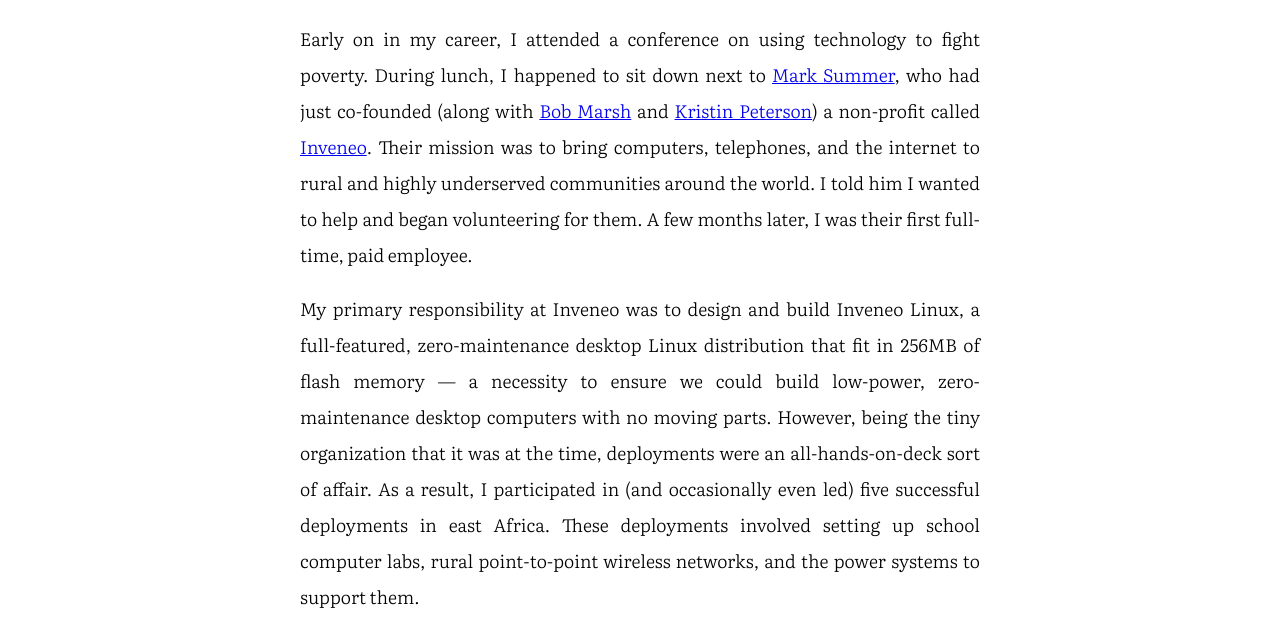
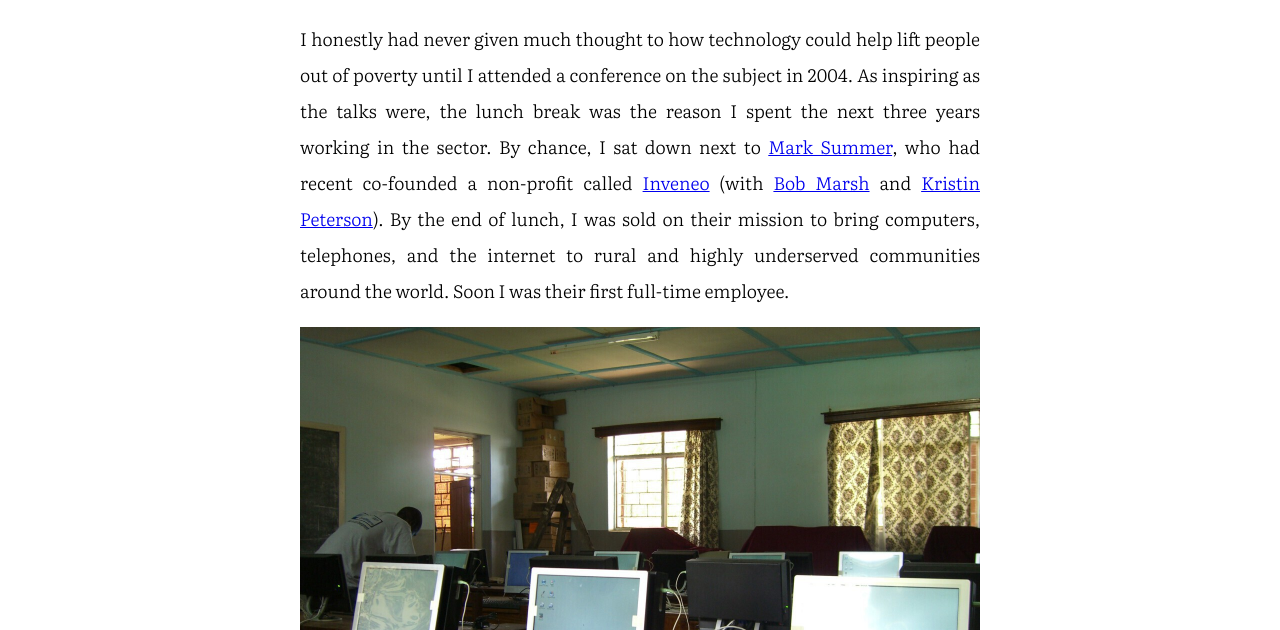
Before and after one commit to mmeisel/mmeisel.github.io, a plain HTML site: page work/social.html in a window 1280 px wide. Shown: the part 108-738 px from the top of the page. Drawn offline with nearby package versions, Linux system fonts and the light colour scheme; a web font is replaced by a local one.

Commit message:
Rewrite first paragraph of social page

```diff
--- a/work/social.html
+++ b/work/social.html
@@ -18,16 +18,23 @@
   <h1>Technology for Social Good</h1>
   <main>
     <p>
-      Early on in my career, I attended a conference on using technology to fight poverty. During
-      lunch, I happened to sit down next to
-      <a href="https://www.linkedin.com/in/mark-summer/">Mark Summer</a>, who had just co-founded
-      (along with <a href="https://www.linkedin.com/in/bob-marsh-b4a434/">Bob Marsh</a> and
-      <a href="https://www.linkedin.com/in/kristin-peterson-5165211/">Kristin Peterson</a>) a
-      non-profit called <a href="https://inveneo.org">Inveneo</a>. Their mission was to bring
-      computers, telephones, and the internet to rural and highly underserved communities around the
-      world. I told him I wanted to help and began volunteering for them. A few months later, I
-      was their first full-time, paid employee.
+      I honestly had never given much thought to how technology could help lift people out of
+      poverty until I attended a conference on the subject in 2004. As inspiring as the talks were,
+      the lunch break was the reason I spent the next three years working in the sector. By chance,
+      I sat down next to
+      <a href="https://www.linkedin.com/in/mark-summer/">Mark Summer</a>, who had recent
+      co-founded a non-profit called
+      <a href="https://inveneo.org">Inveneo</a> (with
+      <a href="https://www.linkedin.com/in/bob-marsh-b4a434/">Bob Marsh</a>
+      and <a href="https://www.linkedin.com/in/kristin-peterson-5165211/">Kristin Peterson</a>).
+      By the end of lunch, I was sold on their mission to bring computers, telephones, and
+      the internet to rural and highly underserved communities around the world. Soon I was their
+      first full-time employee.
     </p>
+    <figure>
+      <img src="/images/inveneo-school.jpg" alt="School Computer Lab" />
+      <figcaption>Installing a school computer lab in Kampala, Uganda, 2005</figcaption>
+    </figure>
     <p>
       My primary responsibility at Inveneo was to design and build Inveneo Linux, a full-featured,
       zero-maintenance desktop Linux distribution that fit in 256MB of flash memory &mdash; a
@@ -37,10 +44,6 @@
       led) five successful deployments in east Africa. These deployments involved setting up school
       computer labs, rural point-to-point wireless networks, and the power systems to support them.
     </p>
-    <figure>
-      <img src="/images/inveneo-school.jpg" alt="School Computer Lab" />
-      <figcaption>Installing a school computer lab in Kampala, Uganda, 2005</figcaption>
-    </figure>
     <p>
       As I write this in 2022, after a successful stint in network research and Silicon Valley
       startups, it is my intention to return to this kind of work &mdash; increasing global access
```
